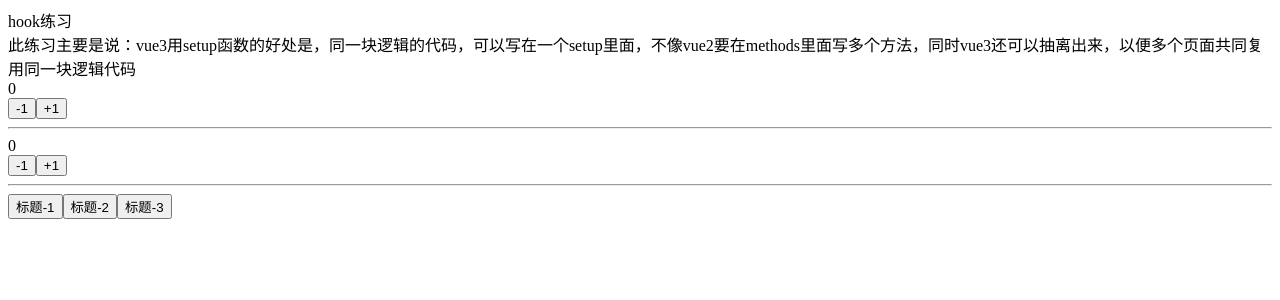
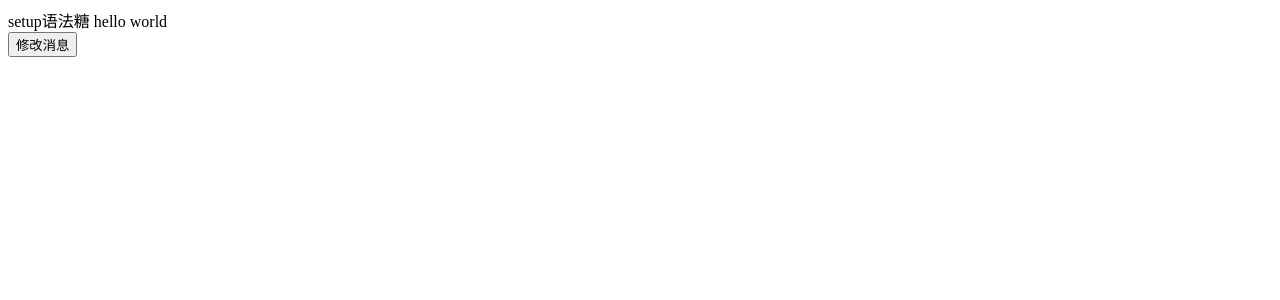
Before and after one commit to wgm0813/setup-demo, a Vue app: page / in a window 1280 px wide. Shown: the top 300 px of the page. Built offline with nearby package versions, Linux system fonts and the light colour scheme.

Commit message:
setup语法糖写法

```diff
--- /dev/null
+++ b/src/11_Setup语法糖/App.vue
@@ -0,0 +1,24 @@
+<template>
+  <div>setup语法糖 {{ message }}</div>
+  <button @click="changeMessage">修改消息</button>
+</template>
+
+<script setup>
+// 导入子组件也直接在这里面加就行，不用components了
+import {ref} from 'vue'
+// import ShowInfo from '@/03_Setup其他函数/ShowInfo'
+// 所有编写在顶层的代码，都是默认暴露给template可以使用
+
+
+// 定义响应式数据
+const message = ref('hello world')
+
+// 定义绑定的函数
+function changeMessage(){
+  message.value = '你好啊'
+}
+</script>
+
+<style>
+
+</style>
--- a/src/main.js
+++ b/src/main.js
@@ -9,6 +9,7 @@
 // import App from './07_Setup生命周期函数/App'
 // import App from './08_Setup-Provide-Inject/App'
 // import App from './09_Setup侦听数据变化/App'
-import App from './10_hook练习-useCounter的逻辑抽取/App'
+// import App from './10_hook练习-useCounter的逻辑抽取/App'
+import App from './11_Setup语法糖/App'
 
 createApp(App).mount('#app')
```
